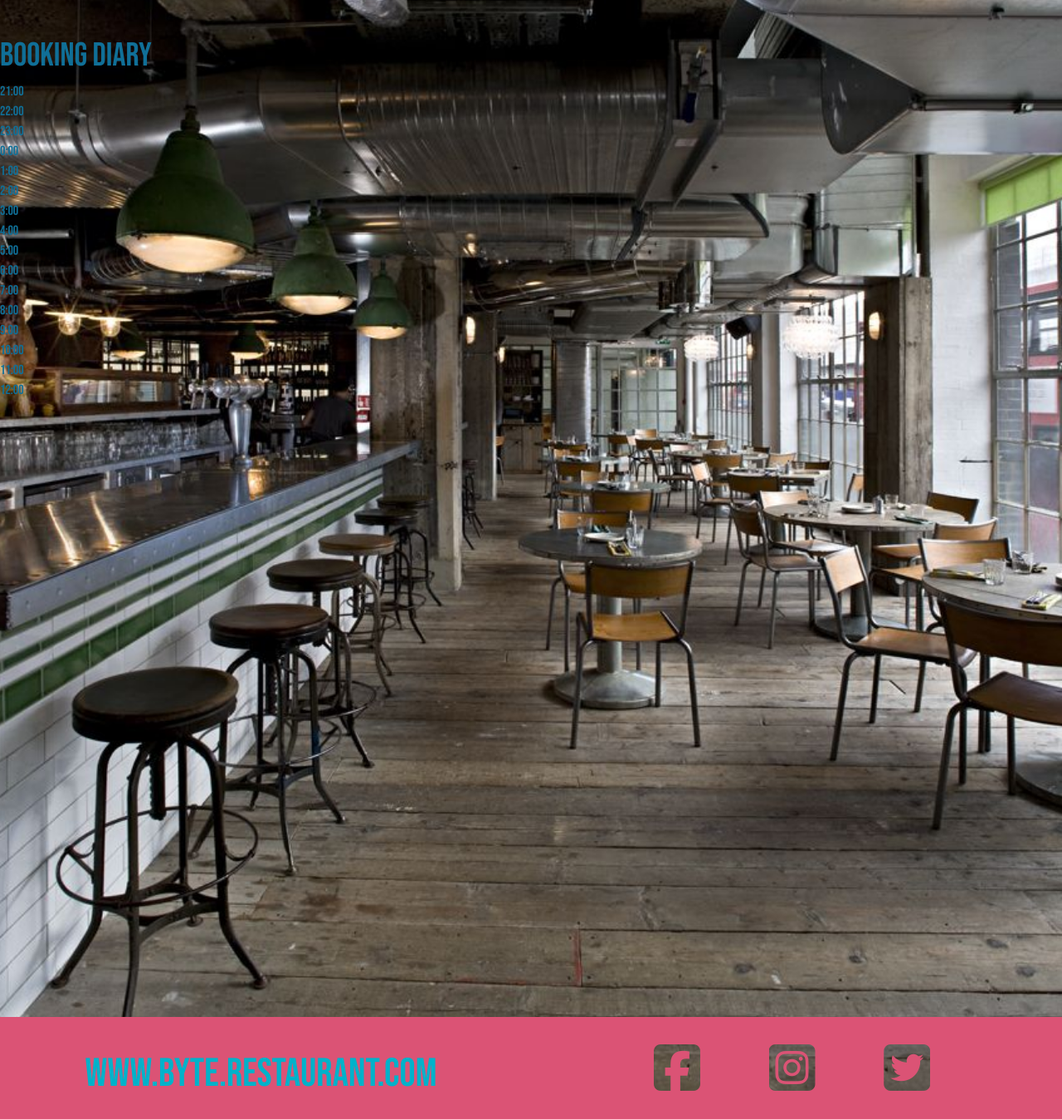
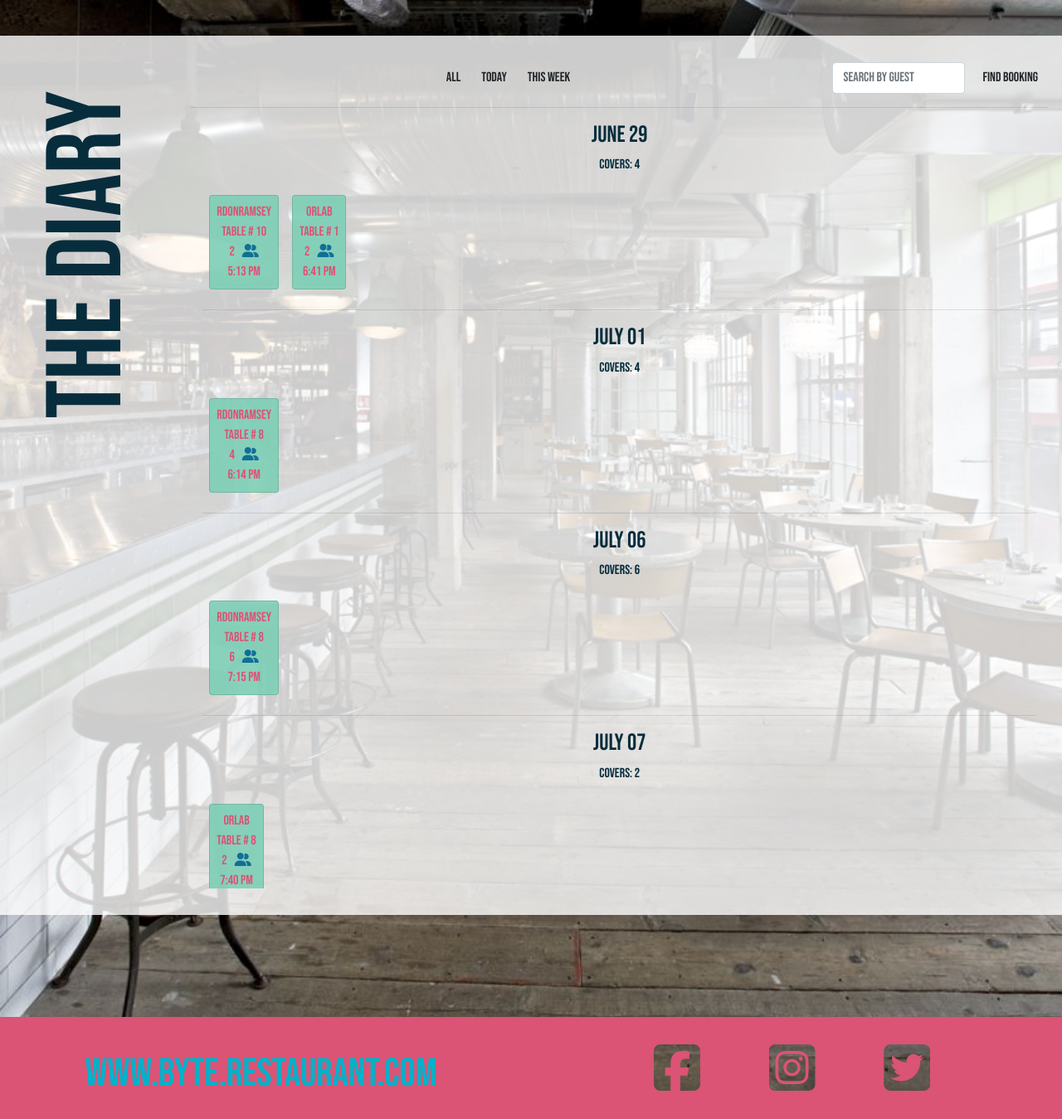
Before and after one commit to OisinWrites/Byte, a Django app: page /bookings/diary/ in a window 1280 px wide. Shown: the part 194-1543 px from the top of the page at 83% size. Run offline with Django 3.2, Linux system fonts and the light colour scheme; a user stored in the database is signed in; data comes from the database, SQL or seed files in the repository; both versions use the stored data as it was after the commit; some libraries are stand-ins or nearby versions.

Commit message:
Change diary page to work similiarly to manage bookings section. Add covers for combined party sizes for each day. Tidy my bookings and get its columns to work like the bookings page

```diff
--- a/bookings/templates/bookings/bookings.html
+++ b/bookings/templates/bookings/bookings.html
@@ -5,11 +5,13 @@
 {% block content %}
 
 <div class="row">
-  <div class="booking-page not_on_mobile col-md-2 col-xs-1">
+
+  <div class="booking-page not_on_mobile col-md-2">
     <div class="booking-heading">
       <p>Bookings</p>
     </div>
   </div>
+
   <div class="booking-page col-sx-12 col-md-6">
     <div class="text-center">
       <h2>Request a Booking</h2>
--- a/bookings/templates/bookings/bookings_management.html
+++ b/bookings/templates/bookings/bookings_management.html
@@ -45,9 +45,6 @@
                         <div>Table # {{ booking.table.number }}</div>
                         <div>{{ booking.size_of_party }} <i class="fa-solid fa-user-group"></i></div>
                         <div>{{ booking.start_time|time:"g:i A" }}</div>
-                      </a>
-                      <a href="{% url 'delete_booking' booking_id=booking.id %}" class="btn delete-button">
-                        <i class="fa-solid fa-delete-left"></i>
                       </a>
                   </div>
                 {% endfor %}
--- a/bookings/templates/bookings/the_diary.html
+++ b/bookings/templates/bookings/the_diary.html
@@ -1,29 +1,64 @@
 {% extends "base.html" %}
 
 {% block content %}
-  <h1>Booking Diary</h1>
+  {% if user.is_superuser %}
+  <div class="row">
 
-  <div class="time-chart">
-    <div class="time-axis">
-      <!-- Display time slots on the vertical axis -->
-      {% for hour in hours %}
-        <div class="time-slot">
-          <span>{{ hour }}:00</span>
-        </div>
-      {% endfor %}
+    <div class="booking-page not_on_mobile col-md-2">
+      <div class="booking-heading">
+        <p style="white-space: nowrap;">The Diary</p>
+      </div>
     </div>
 
-    <div class="bookings">
-      {% for booking in bookings %}
-      <div class="booking" style="top: {{ booking.start_time|time:"H" }}00px; height: {{ booking.start_time|timeuntil:booking.end_time|time:"H" }}00px;">
-        <div class="booking-info">
-            <p>{{ booking.start_time|time:"H:i" }} - {{ booking.end_time|time:"H:i" }}</p>
-            <p>Guest: {{ booking.user.username }}</p>
-            <p>Table #{{ booking.table.number }}</p>
-            <p>Party size: {{ booking.size_of_party }}</p>
+    <div class="booking-page col-sx-12 col-md-10 id="bookings-section" style="display: block;">
+      <div class="text-center mx-3">
+
+        <h1 class="on_mobile">The Diary</h1>
+
+        <div>
+          <form class="form-inline float-right">
+            <input class="form-control mr-sm-2" type="text" placeholder="Search by guest" name="search">
+            <button class="btn my-2 my-sm-0" type="submit">Find Booking</button>
+          </form>
+        </div>
+
+        <div class="btn-group mr-2" role="group">
+          <a href="?filter=all" class="btn">All</a>
+          <a href="?filter=day" class="btn">Today</a>
+          <a href="?filter=week" class="btn">This week</a>
+        </div>
+        <hr>
+
+        {% if grouped_results %}
+          <div class="booking-list-scroller">
+            <div class="container">
+              {% for result in grouped_results %}
+              <h3>{{ result.day|date:"F d" }}</h3>
+              <p>Covers: {{ result.total_covers }}</p>
+              <div class="booking-book">
+                {% for booking in result.bookings %}
+                  <div class="card booking-card">
+                      <a href="{% url 'edit_booking' booking_id=booking.id %}">
+                        <div>{{ booking.user.username|slice:"-10:" }}</div>
+                        <div>Table # {{ booking.table.number }}</div>
+                        <div>{{ booking.size_of_party }} <i class="fa-solid fa-user-group"></i></div>
+                        <div>{{ booking.start_time|time:"g:i A" }}</div>
+                      </a>
+                  </div>
+                {% endfor %}
+              </div>
+              <hr>
+              {% endfor %}
+            </div>
           </div>
-        </div>
-      {% endfor %}
+          {% else %}
+          <p>No bookings found.</p>
+          {% endif %}
+
+      </div>
     </div>
+
   </div>
+  {% endif %}
+
 {% endblock %}
--- a/bookings/views.py
+++ b/bookings/views.py
@@ -1,9 +1,10 @@
 from django.shortcuts import render, redirect, get_object_or_404
 from django.contrib import messages
+from django.contrib.auth.decorators import login_required
 from django.utils import timezone
 from django.http import HttpResponseBadRequest, HttpResponse
 from django.http import JsonResponse
-from django.db.models import Q, Count, F
+from django.db.models import Q, Count, F, Sum
 from django.urls import reverse
 from django.utils.timezone import make_aware
 from django.db.models.functions import Trunc
@@ -15,16 +16,67 @@ from .models import Booking, Table, TableAvailability
 
 
 def diary(request):
-    current_hour = datetime.now().hour
-    hours = [(current_hour + i) % 24 for i in range(16)]
-    # Retrieve bookings for the current day or a specific date
-    bookings = Booking.objects.filter(
-        user_id=request.user.id).order_by('start_time')
+    def next_day(date):
+        """Returns the next day from a given date."""
+        next_day = date + timedelta(days=1)
+        return make_aware(datetime(next_day.year,
+                          next_day.month, next_day.day, 0, 0, 0))
+
+    tables = Table.objects.all().order_by('number')
+
+    """Set the date range for filter"""
+    now = datetime.now()
+    today = make_aware(datetime(now.year, now.month, now.day, 0, 0, 0))
+    next_week = today + timedelta(days=7)
+
+    """Filter bookings by not earlier than the current day"""
+    now = datetime.now()
+    today = make_aware(datetime(now.year, now.month, now.day, 0, 0, 0))
+    bookings = Booking.objects.filter(start_time__gte=today)
+
+    """Get search query from request"""
+    search_query = request.GET.get('search', '')
+
+    """Get filter query from request"""
+    filter_query = request.GET.get('filter', '')
+
+    """Filter bookings by user name if search query is provided"""
+    if search_query:
+        bookings = bookings.filter(user__username__icontains=search_query)
+
+    """Filter bookings by day or week if filter query is provided"""
+    if filter_query == 'day':
+        start_date = today
+        end_date = start_date + timedelta(days=1)
+        bookings = bookings.filter(
+            start_time__range=(start_date, end_date)).order_by('start_time')
+    elif filter_query == 'week':
+        start_date = today
+        end_date = start_date + timedelta(days=7)
+        bookings = bookings.filter(
+            start_time__range=(start_date, end_date)).order_by('start_time')
+
+    """
+    Annotate the query set
+    with a truncated start_time field
+    (day-level precision)
+    """
+    bookings = bookings.annotate(day=Trunc('start_time', 'day'))
+
+    """Perform grouping by day and count the number of bookings per day"""
+    grouped_results = bookings.values('day').annotate(count=Count('id'))
+
+    for result in grouped_results:
+        result['bookings'] = bookings.filter(start_time__date=result['day'])
+        result['total_covers'] = result['bookings'].aggregate(
+            total_covers=Sum('size_of_party'))['total_covers']
 
     context = {
-        'hours': hours,
-        'bookings': bookings,
+        'grouped_results': grouped_results,
+        'filter_query': filter_query,
+        'search_query': search_query,
     }
+
     return render(request, 'bookings/the_diary.html', context)
 
 
@@ -125,6 +177,7 @@ def bookings(request, booking_id=None):
     return render(request, 'bookings/bookings.html', context)
 
 
+@login_required
 def my_bookings(request, booking_id=None):
     """Initialise empty list for bookings to populate later"""
     successful_bookings = []
@@ -132,22 +185,38 @@ def my_bookings(request, booking_id=None):
     """Initialises the booking variable to none, looks for new id"""
     booking = None
     if booking_id:
-        booking = get_object_or_404(Booking, id=booking_id)
+        booking = get_object_or_404(Booking, id=booking_id, user=request.user)
 
-    all_bookings = Booking.objects.filter(user_id=request.user.id
-                                          ).order_by('start_time')
+    all_bookings = Booking.objects.filter(
+        user=request.user).order_by('start_time')
 
-    users_bookings = Booking.objects.filter(user=request.user)
+    users_bookings = all_bookings
+
+    now = datetime.now()
+    today = make_aware(datetime(now.year, now.month, now.day, 0, 0, 0))
+    bookings = Booking.objects.filter(user=request.user, start_time__gte=today)
 
     """Creates list of bookings not older than current date for
         logged in user"""
-    current_bookings = Booking.objects.filter(
-        Q(start_time__gte=timezone.now()) | Q(
-            user_id=request.user.id)).order_by('start_time')
+    current_bookings = bookings.order_by('start_time')
+
+    """
+    Annotate the query set
+    with a truncated start_time field
+    (day-level precision)
+    """
+    bookings = bookings.annotate(day=Trunc('start_time', 'day'))
+
+    """Perform grouping by day and count the number of bookings per day"""
+    grouped_results = bookings.values('day').annotate(count=Count('id'))
+
+    for result in grouped_results:
+        result['bookings'] = bookings.filter(start_time__date=result['day'])
 
     """Context list to call on these variables from the template"""
     context = {
         'booking': booking,
+        'grouped_results': grouped_results,
         'all_bookings': all_bookings,
         'users_bookings': users_bookings,
         'current_bookings': current_bookings,
@@ -266,7 +335,7 @@ def delete_booking(request, booking_id):
     so as to confine the admin CRUD abilities to a single html file.
     This view iterates the existing bookings, through search and
     filter methods. It allows the admin to view, create, and delete tables
-    for the restaurant, but not edit them as quick deletiong and recreation
+    for the restaurant, but not edit them as quick deletion and recreation
     was deemed sufficient for this particularly simple model."""
 
 
--- a/templates/base.html
+++ b/templates/base.html
@@ -108,7 +108,7 @@
                           {% endif %}
                           <a href="{% url 'account_logout' %}" class="dropdown-item burger">Logout</a>
                       {% else %}
-                          <a href="{% url 'account_signup' %}" class="dropdown-item burger">Regi8ster</a>
+                          <a href="{% url 'account_signup' %}" class="dropdown-item burger">Register</a>
                           <a href="{% url 'account_login' %}" class="dropdown-item burger">Login</a>
                       {% endif %}
                   </div>
```
Also changed, not shown: bookings/templates/bookings/includes/my_bookings_section.html (+21 -20 lines), db.sqlite3.
